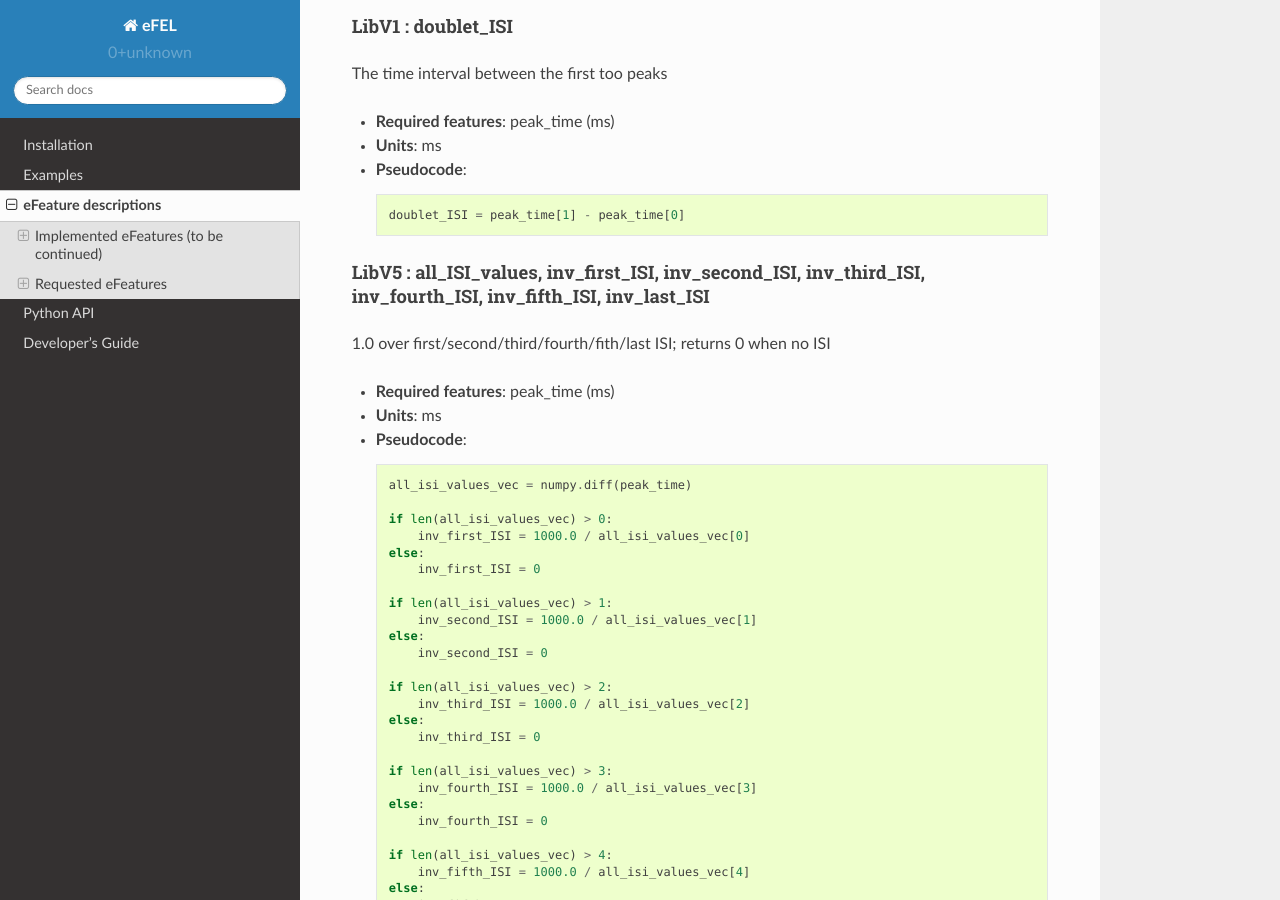
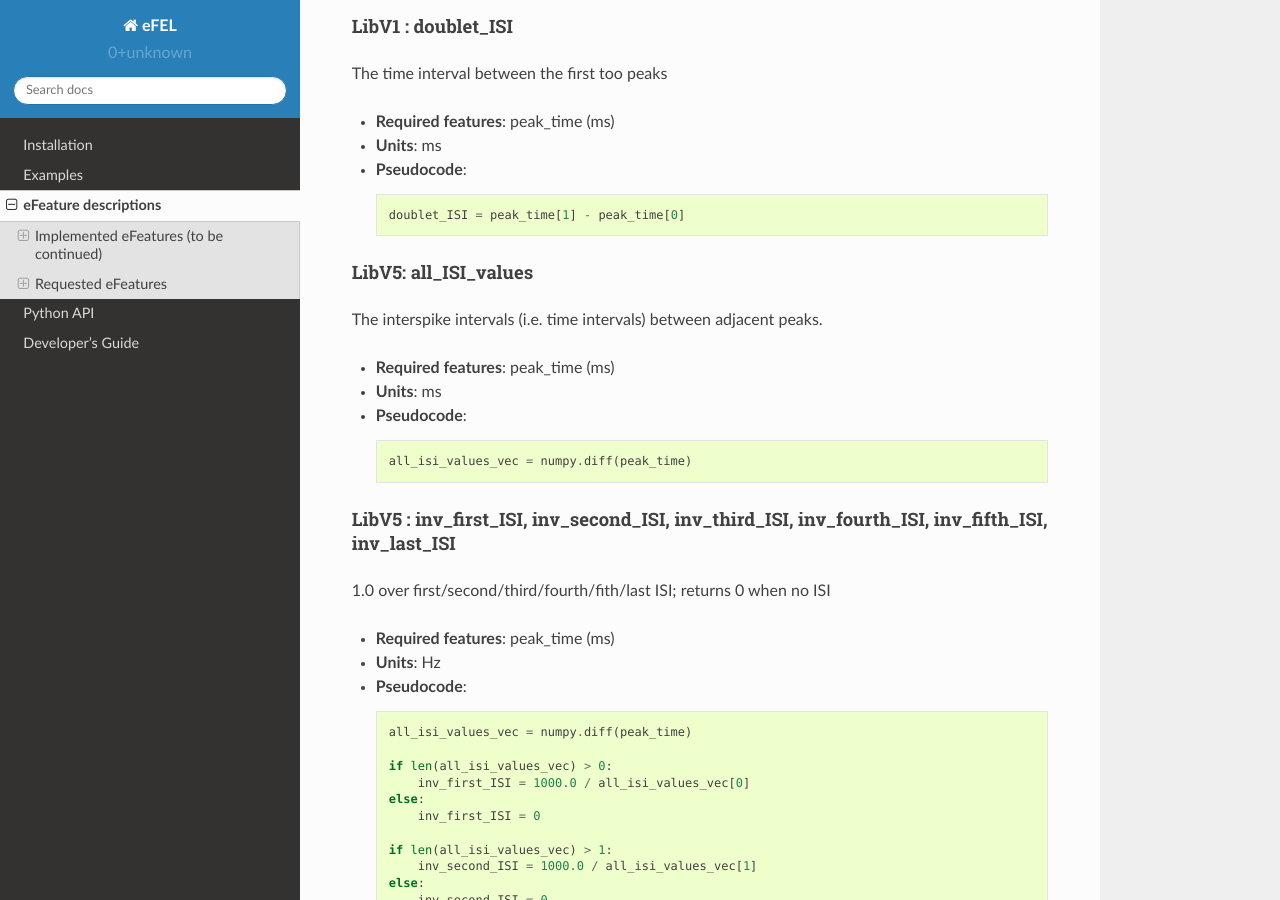
Before and after one commit to BlueBrain/eFEL, a Sphinx documentation site: the page built from docs/source/eFeatures.rst, in a window 1280 px wide and 900 px high, scrolled down 1755 px. Built offline with Sphinx 7.4.7 and the Read the Docs theme 2.0.0, drawn with Linux system fonts in a browser that asks for light colours.

Commit message:
separate LibV5: all_ISI_values from the rest

```diff
--- a/docs/source/eFeatures.rst
+++ b/docs/source/eFeatures.rst
@@ -82,13 +82,25 @@ The time interval between the first too peaks
     doublet_ISI = peak_time[1] - peak_time[0]
 
 
-LibV5 : all_ISI_values, inv_first_ISI, inv_second_ISI, inv_third_ISI, inv_fourth_ISI, inv_fifth_ISI, inv_last_ISI
+LibV5: all_ISI_values
+~~~~~~~~~~~~~~~~~~~~~
+
+The interspike intervals (i.e. time intervals) between adjacent peaks.
+
+- **Required features**: peak_time (ms)
+- **Units**: ms
+- **Pseudocode**: ::
+
+    all_isi_values_vec = numpy.diff(peak_time)
+
+
+LibV5 : inv_first_ISI, inv_second_ISI, inv_third_ISI, inv_fourth_ISI, inv_fifth_ISI, inv_last_ISI
 ~~~~~~~~~~~~~~~~~~~~~~~~~~~~~~~~~~~~~~~~~~~~~~~~~~~~~~~~~~~~~~~~~~~~~~~~~~~~~~~~~~~~~~~~~~~~~~~~~~~~~~~~~~~~~~~~~
 
 1.0 over first/second/third/fourth/fith/last ISI; returns 0 when no ISI
 
 - **Required features**: peak_time (ms)
-- **Units**: ms
+- **Units**: Hz
 - **Pseudocode**: ::
 
     all_isi_values_vec = numpy.diff(peak_time)
```
